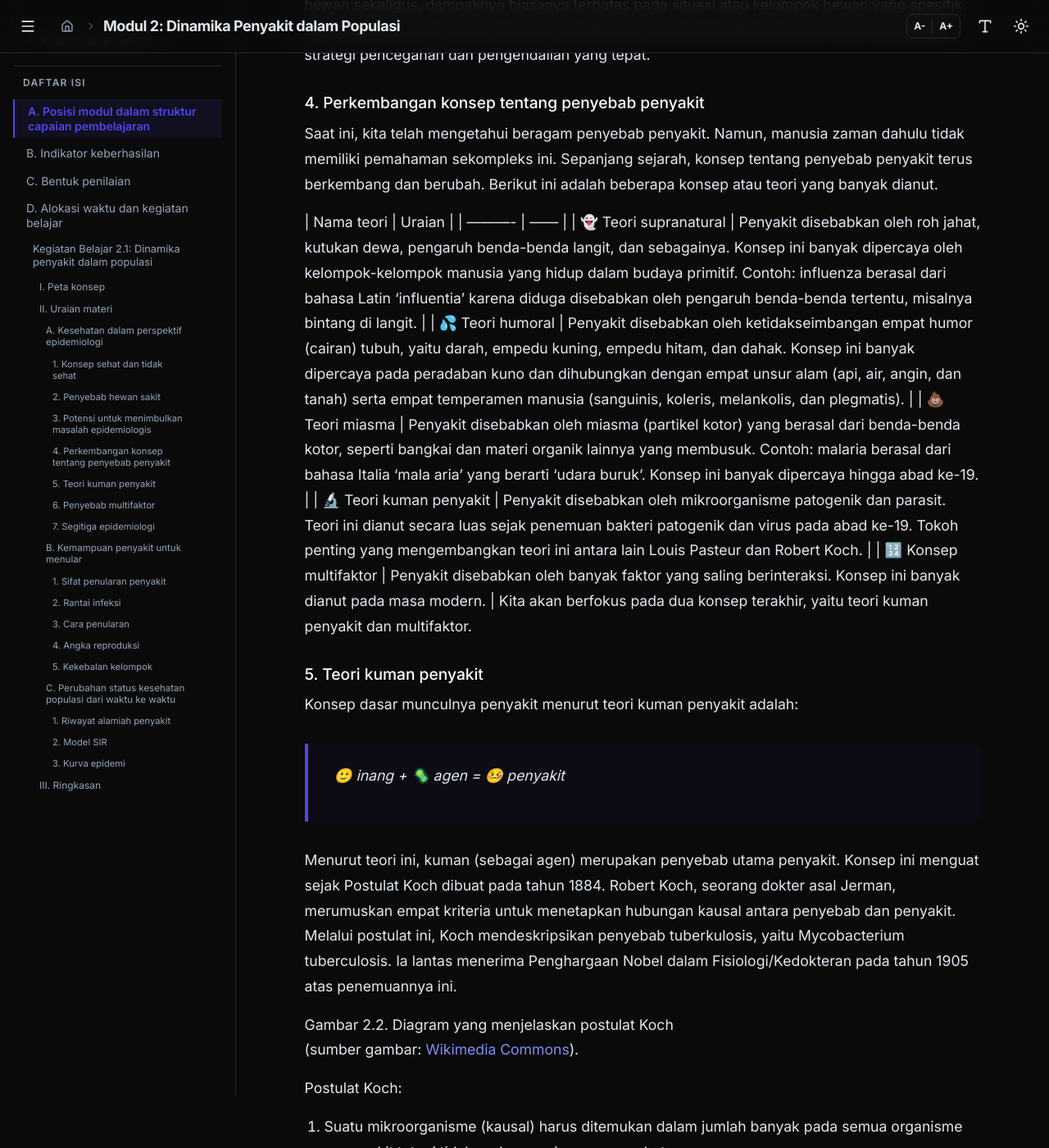
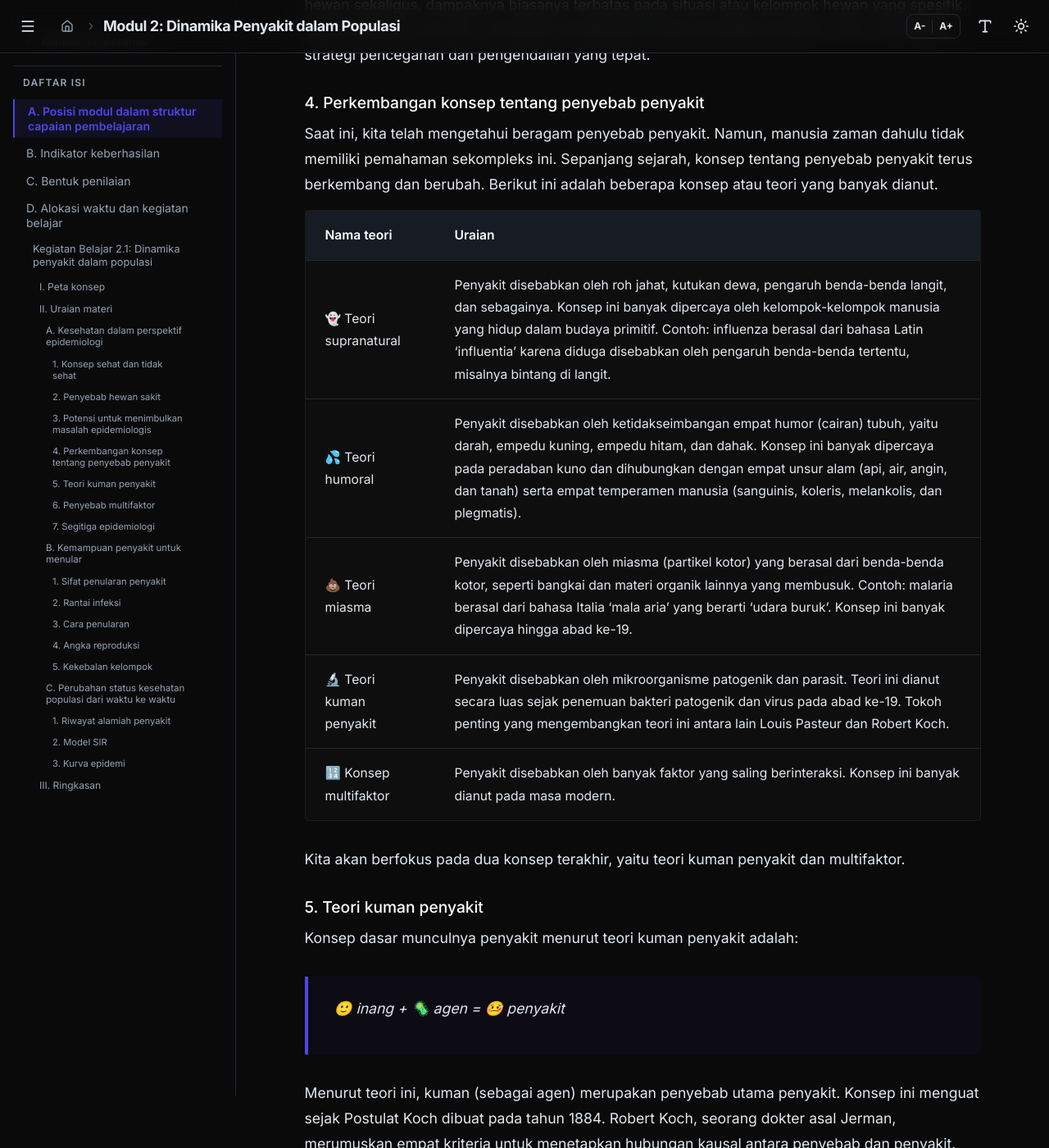
Before and after one commit to rianhs/epidemiologi-dan-ekonomi-veteriner, a Jekyll site: the page built from modul/modul-02.md, in a window 1280 px wide and 1400 px high, scrolled down 6107 px. Shown: the whole window at 82% size. Built offline with Jekyll 4.4.1, drawn with Linux system fonts in a browser that asks for light colours; nearby versions of some CDN libraries; part of the change alters nothing that is shown; some of the changed text lies outside the part shown.

```diff
--- a/modul/modul-02.md
+++ b/modul/modul-02.md
@@ -2,7 +2,7 @@
 layout: default
 title: "Modul 2: Dinamika Penyakit dalam Populasi"
 prev_url: "modul-01"
-prev_title" "Modul 1: Pengantar Epidemiologi"
+prev_title: "Modul 1: Pengantar Epidemiologi"
 next_url: "modul-03"
 next_title: "Modul 3: Epidemiologi Deskriptif"
 ---
@@ -118,7 +118,6 @@ Di antara semua penyebab, infeksi dan infestasi menjadi perhatian utama dalam ep
 
 Saat ini, kita telah mengetahui beragam penyebab penyakit. Namun, manusia zaman dahulu tidak memiliki pemahaman sekompleks ini. Sepanjang sejarah, konsep tentang penyebab penyakit terus berkembang dan berubah. Berikut ini adalah beberapa konsep atau teori yang banyak dianut.
 
-
 | Nama teori | Uraian |
 | ---------- | ------ |
 | 👻 Teori supranatural | Penyakit disebabkan oleh roh jahat, kutukan dewa, pengaruh benda-benda langit, dan sebagainya. Konsep ini banyak dipercaya oleh kelompok-kelompok manusia yang hidup dalam budaya primitif. Contoh: influenza berasal dari bahasa Latin ‘influentia’ karena diduga disebabkan oleh pengaruh benda-benda tertentu, misalnya bintang di langit. |
@@ -126,6 +125,7 @@ Saat ini, kita telah mengetahui beragam penyebab penyakit. Namun, manusia zaman
 | 💩 Teori miasma | Penyakit disebabkan oleh miasma (partikel kotor) yang berasal dari benda-benda kotor, seperti bangkai dan materi organik lainnya yang membusuk. Contoh: malaria berasal dari bahasa Italia ‘mala aria’ yang berarti ‘udara buruk’. Konsep ini banyak dipercaya hingga abad ke-19. |
 | 🔬 Teori kuman penyakit | Penyakit disebabkan oleh mikroorganisme patogenik dan parasit. Teori ini dianut secara luas sejak penemuan bakteri patogenik dan virus pada abad ke-19. Tokoh penting yang mengembangkan teori ini antara lain Louis Pasteur dan Robert Koch. |
 | 🔢 Konsep multifaktor | Penyakit disebabkan oleh banyak faktor yang saling berinteraksi. Konsep ini banyak dianut pada masa modern. |
+
 Kita akan berfokus pada dua konsep terakhir, yaitu teori kuman penyakit dan multifaktor.
 
 ###### 5. Teori kuman penyakit
```
